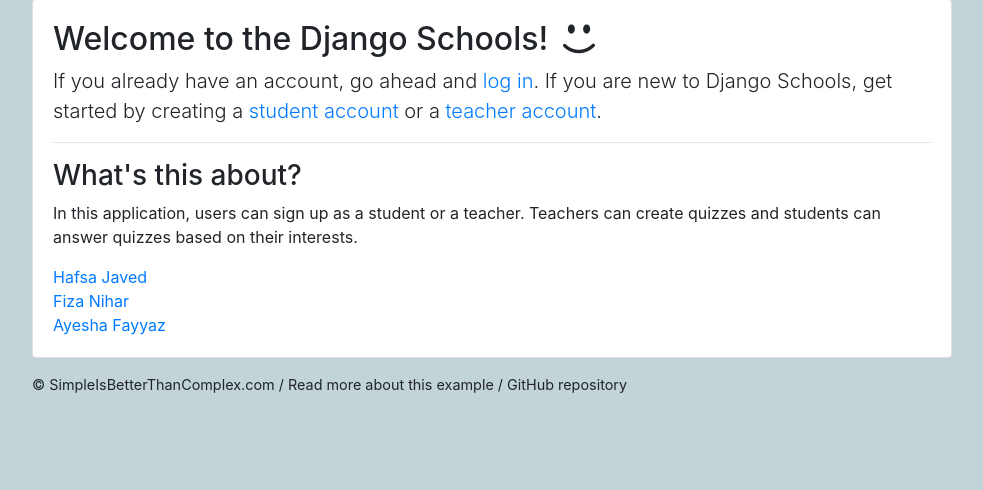
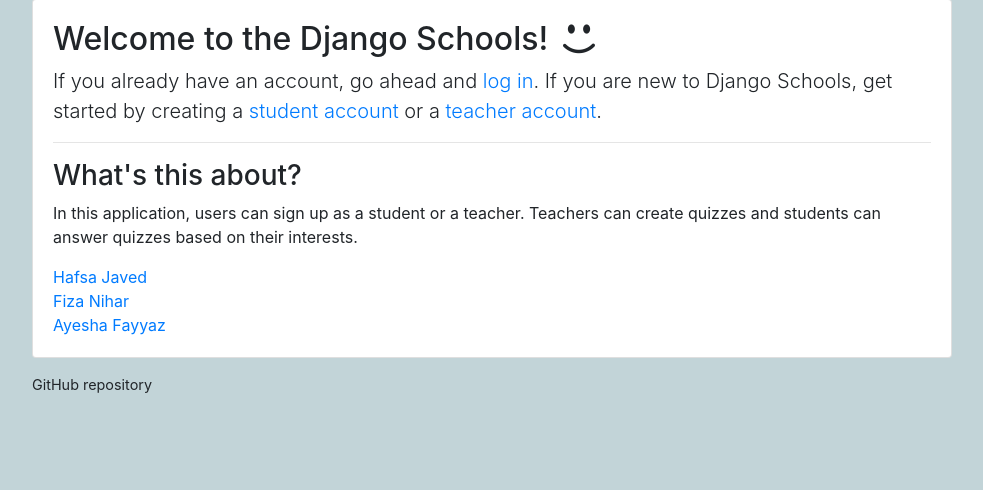
Before and after one commit to HafsaJavedPak/QuizAppforOOP, a Django app: page / in a window 1280 px wide. Shown: the part 81-571 px from the top of the page, without its empty margins (148-1131 px from the left). Run offline with Django 3.2, Linux system fonts and the light colour scheme; some libraries are stand-ins or nearby versions; some web fonts are replaced.

Commit message:
small changes

```diff
--- a/classroom/views/classroom.py
+++ b/classroom/views/classroom.py
@@ -1,6 +1,7 @@
 from django.shortcuts import redirect, render
 from django.views.generic import TemplateView
 from django.contrib.auth import logout
+from django.views.decorators.csrf import csrf_protect
 
 class SignUpView(TemplateView):
     template_name = 'registration/signup.html'
--- a/classroom/views/students.py
+++ b/classroom/views/students.py
@@ -7,6 +7,7 @@
 from django.urls import reverse_lazy
 from django.utils.decorators import method_decorator
 from django.views.generic import CreateView, ListView, UpdateView
+from django.views.decorators.csrf import csrf_protect
 
 from ..decorators import student_required
 from ..forms import StudentInterestsForm, StudentSignUpForm, TakeQuizForm
--- a/classroom/views/teachers.py
+++ b/classroom/views/teachers.py
@@ -9,6 +9,7 @@
 from django.utils.decorators import method_decorator
 from django.views.generic import (CreateView, DeleteView, DetailView, ListView,
                                   UpdateView)
+from django.views.decorators.csrf import csrf_protect
 
 from ..decorators import teacher_required
 from ..forms import BaseAnswerInlineFormSet, QuestionForm, TeacherSignUpForm
--- a/requirements.txt
+++ b/requirements.txt
@@ -1,3 +1,4 @@
 Django==5.0.1
 django-crispy-forms==2.1
 pytz==2023.3.post1
+django-cors-headers==4.3.1
--- a/templates/base.html
+++ b/templates/base.html
@@ -59,11 +59,7 @@
             </div>
           </div>
           <footer>
-            <a href="https://simpleisbetterthancomplex.com">© SimpleIsBetterThanComplex.com</a>
-            /
-            <a href="https://simpleisbetterthancomplex.com/tutorial/2018/01/18/how-to-implement-multiple-user-types-with-django.html">Read more about this example</a>
-            /
-            <a href="https://github.com/sibtc/django-multiple-user-types-example">GitHub repository</a>
+            <a href="hhttps://github.com/HafsaJavedPak/QuizAppforOOP">GitHub repository</a>
           </footer>
         </div>
       </div>
```
Also changed, not shown: django_school/settings.py (+6 -3 lines), db.sqlite3.
